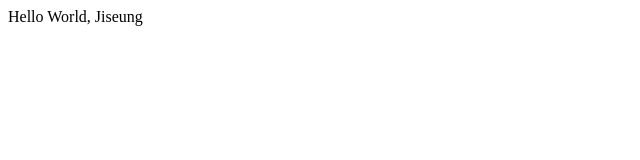
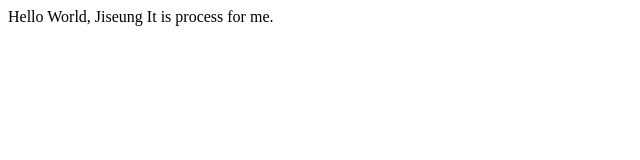
Before and after one commit to jsg1504/opentutorials-jiseung10, a plain HTML site: page index.html in a window 1280 px wide. Shown: the whole page, without its empty margins (0-640 px from the left). Drawn offline with Linux system fonts and the light colour scheme.

Commit message:
add it is for me to index.html

```diff
--- a/index.html
+++ b/index.html
@@ -20,5 +20,6 @@
 
 	<body>
 		Hello World, Jiseung
+		It is process for me.
 	</body>
 </html>
```
